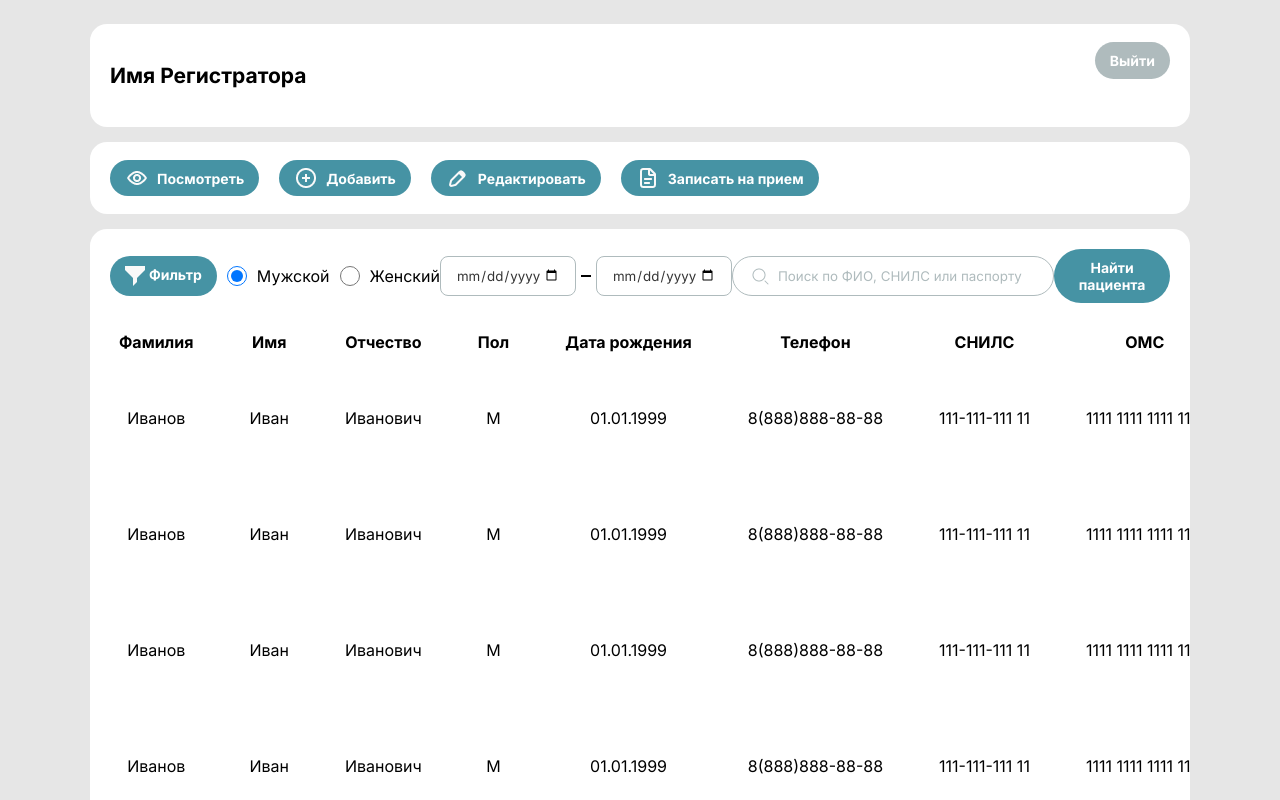
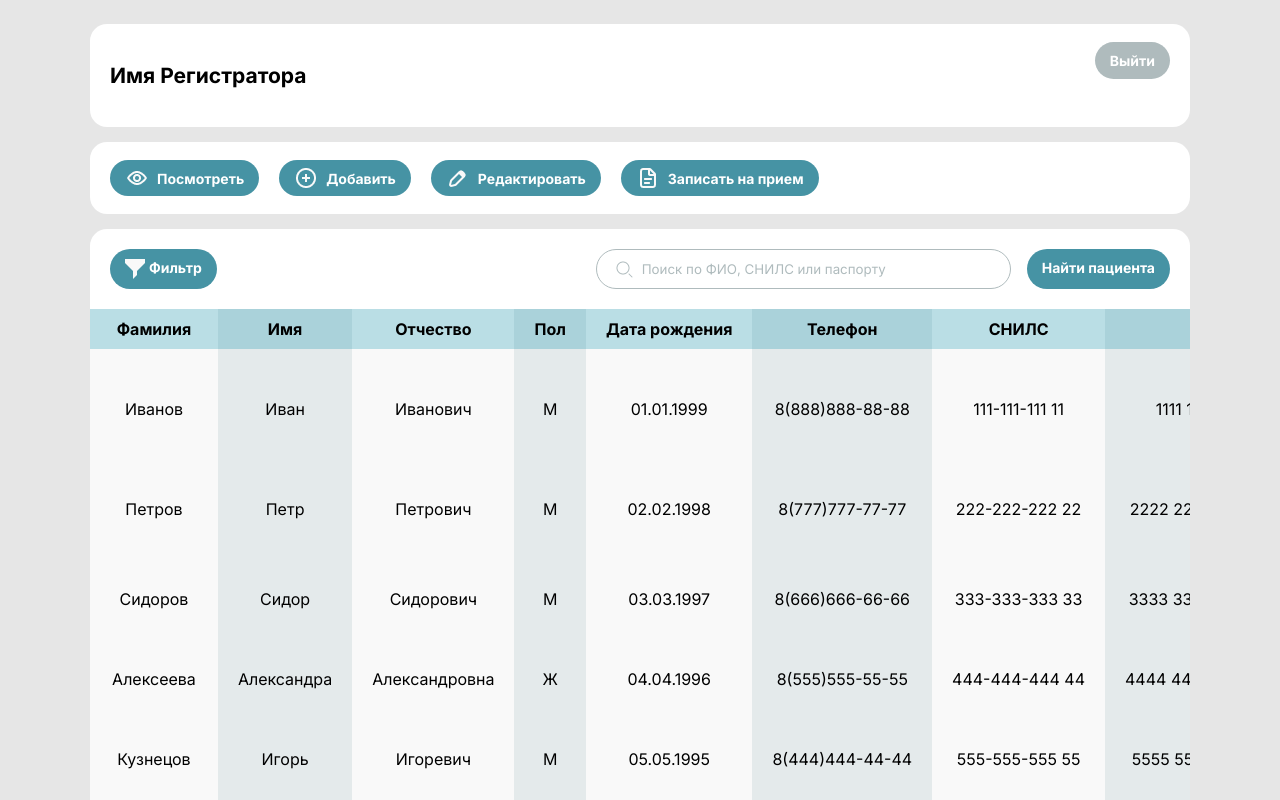
Before and after one commit to RpgGolden/crmDiploma, a React (Create React App) app in the folder web/: page /HomePage in a window 1280 px wide. Shown: the top 800 px of the page. Built offline with nearby package versions, Linux system fonts and the light colour scheme.

Commit message:
filter 1

```diff
--- a/web/src/components/TableRegistrar/Data.js
+++ b/web/src/components/TableRegistrar/Data.js
@@ -23,98 +23,98 @@ export const tableData = [
     snils: "111-111-111 11",
     oms: "1111 1111 1111 1111",
     passport: "6666 666666",
-    registration: "Ростовсквя обл, г. Таганрог, ул. Никрасовская д. 26а",
+    registration: "Ростовская обл, г. Таганрог, ул. Никрасовская д. 26а",
   },
   {
     id: 1,
-    surname: "Иванов",
-    name: "Иван",
-    patronymic: "Иванович",
+    surname: "Петров",
+    name: "Петр",
+    patronymic: "Петрович",
     gender: "М",
-    birthdate: "01.01.1999",
-    phone: "8(888)888-88-88",
-    snils: "111-111-111 11",
-    oms: "1111 1111 1111 1111",
-    passport: "6666 666666",
-    registration: "Ростовсквя обл, г. Таганрог, ул. Никрасовская д. 26а",
+    birthdate: "02.02.1998",
+    phone: "8(777)777-77-77",
+    snils: "222-222-222 22",
+    oms: "2222 2222 2222 2222",
+    passport: "7777 777777",
+    registration: "Московская обл, г. Москва, ул. Ленина д. 10",
   },
   {
     id: 2,
-    surname: "Иванов",
-    name: "Иван",
-    patronymic: "Иванович",
+    surname: "Сидоров",
+    name: "Сидор",
+    patronymic: "Сидорович",
     gender: "М",
-    birthdate: "01.01.1999",
-    phone: "8(888)888-88-88",
-    snils: "111-111-111 11",
-    oms: "1111 1111 1111 1111",
-    passport: "6666 666666",
-    registration: "Ростовсквя обл, г. Таганрог, ул. Никрасовская д. 26а",
+    birthdate: "03.03.1997",
+    phone: "8(666)666-66-66",
+    snils: "333-333-333 33",
+    oms: "3333 3333 3333 3333",
+    passport: "8888 888888",
+    registration: "Санкт-Петербург, ул. Невский пр., д. 1",
   },
   {
     id: 3,
-    surname: "Иванов",
-    name: "Иван",
-    patronymic: "Иванович",
-    gender: "М",
-    birthdate: "01.01.1999",
-    phone: "8(888)888-88-88",
-    snils: "111-111-111 11",
-    oms: "1111 1111 1111 1111",
-    passport: "6666 666666",
-    registration: "Ростовсквя обл, г. Таганрог, ул. Никрасовская д. 26а",
+    surname: "Алексеева",
+    name: "Александра",
+    patronymic: "Александровна",
+    gender: "Ж",
+    birthdate: "04.04.1996",
+    phone: "8(555)555-55-55",
+    snils: "444-444-444 44",
+    oms: "4444 4444 4444 4444",
+    passport: "9999 999999",
+    registration: "Екатеринбург, ул. Ленина, д. 5",
   },
   {
     id: 4,
-    surname: "Иванов",
-    name: "Иван",
-    patronymic: "Иванович",
+    surname: "Кузнецов",
+    name: "Игорь",
+    patronymic: "Игоревич",
     gender: "М",
-    birthdate: "01.01.1999",
-    phone: "8(888)888-88-88",
-    snils: "111-111-111 11",
-    oms: "1111 1111 1111 1111",
-    passport: "6666 666666",
-    registration: "Ростовсквя обл, г. Таганрог, ул. Никрасовская д. 26а",
+    birthdate: "05.05.1995",
+    phone: "8(444)444-44-44",
+    snils: "555-555-555 55",
+    oms: "5555 5555 5555 5555",
+    passport: "1010 101010",
+    registration: "Новосибирск, ул. Лермонтова, д. 15",
   },
   {
     id: 5,
-    surname: "Иванов",
-    name: "Иван",
-    patronymic: "Иванович",
-    gender: "М",
-    birthdate: "01.01.1999",
-    phone: "8(888)888-88-88",
-    snils: "111-111-111 11",
-    oms: "1111 1111 1111 1111",
-    passport: "6666 666666",
-    registration: "Ростовсквя обл, г. Таганрог, ул. Никрасовская д. 26а",
+    surname: "Михайлова",
+    name: "Мария",
+    patronymic: "Михайловна",
+    gender: "Ж",
+    birthdate: "06.06.1994",
+    phone: "8(333)333-33-33",
+    snils: "666-666-666 66",
+    oms: "6666 6666 6666 6666",
+    passport: "1212 121212",
+    registration: "Краснодар, ул. Кирова, д. 20",
   },
   {
     id: 6,
-    surname: "Иванов",
-    name: "Иван",
-    patronymic: "Иванович",
+    surname: "Егоров",
+    name: "Егор",
+    patronymic: "Егорович",
     gender: "М",
-    birthdate: "01.01.1999",
-    phone: "8(888)888-88-88",
-    snils: "111-111-111 11",
-    oms: "1111 1111 1111 1111",
-    passport: "6666 666666",
-    registration: "Ростовсквя обл, г. Таганрог, ул. Никрасовская д. 26а",
+    birthdate: "07.07.1993",
+    phone: "8(222)222-22-22",
+    snils: "777-777-777 77",
+    oms: "7777 7777 7777 7777",
+    passport: "1313 131313",
+    registration: "Волгоград, ул. Ленинградская, д. 25",
   },
   {
     id: 7,
-    surname: "Иванов",
-    name: "Иван",
-    patronymic: "Иванович",
-    gender: "М",
-    birthdate: "01.01.1999",
-    phone: "8(888)888-88-88",
-    snils: "111-111-111 11",
-    oms: "1111 1111 1111 1111",
-    passport: "6666 666666",
-    registration: "Ростовсквя обл, г. Таганрог, ул. Никрасовская д. 26а",
+    surname: "Ольгина",
+    name: "Ольга",
+    patronymic: "Олеговна",
+    gender: "Ж",
+    birthdate: "08.08.1992",
+    phone: "8(111)111-11-11",
+    snils: "888-888-888 88",
+    oms: "8888 8888 8888 8888",
+    passport: "1414 141414",
+    registration: "Самара, ул. Советская, д. 30",
   },
   {
     id: 8,
@@ -155,4 +155,134 @@ export const tableData = [
     passport: "6666 666666",
     registration: "Ростовсквя обл, г. Таганрог, ул. Никрасовская д. 26а",
   },
+  {
+    id: 11,
+    surname: "Иванов",
+    name: "Иван",
+    patronymic: "Иванович",
+    gender: "М",
+    birthdate: "01.01.1999",
+    phone: "8(888)888-88-88",
+    snils: "111-111-111 11",
+    oms: "1111 1111 1111 1111",
+    passport: "6666 666666",
+    registration: "Ростовсквя обл, г. Таганрог, ул. Никрасовская д. 26а",
+  },
+  {
+    id: 12,
+    surname: "Иванов",
+    name: "Иван",
+    patronymic: "Иванович",
+    gender: "М",
+    birthdate: "01.01.1999",
+    phone: "8(888)888-88-88",
+    snils: "111-111-111 11",
+    oms: "1111 1111 1111 1111",
+    passport: "6666 666666",
+    registration: "Ростовсквя обл, г. Таганрог, ул. Никрасовская д. 26а",
+  },
+  {
+    id: 13,
+    surname: "Иванов",
+    name: "Иван",
+    patronymic: "Иванович",
+    gender: "М",
+    birthdate: "01.01.1999",
+    phone: "8(888)888-88-88",
+    snils: "111-111-111 11",
+    oms: "1111 1111 1111 1111",
+    passport: "6666 666666",
+    registration: "Ростовсквя обл, г. Таганрог, ул. Никрасовская д. 26а",
+  },
+  {
+    id: 14,
+    surname: "Иванов",
+    name: "Иван",
+    patronymic: "Иванович",
+    gender: "М",
+    birthdate: "01.01.1999",
+    phone: "8(888)888-88-88",
+    snils: "111-111-111 11",
+    oms: "1111 1111 1111 1111",
+    passport: "6666 666666",
+    registration: "Ростовсквя обл, г. Таганрог, ул. Никрасовская д. 26а",
+  },
+  {
+    id: 15,
+    surname: "Иванов",
+    name: "Иван",
+    patronymic: "Иванович",
+    gender: "М",
+    birthdate: "01.01.1999",
+    phone: "8(888)888-88-88",
+    snils: "111-111-111 11",
+    oms: "1111 1111 1111 1111",
+    passport: "6666 666666",
+    registration: "Ростовсквя обл, г. Таганрог, ул. Никрасовская д. 26а",
+  },
+  {
+    id: 16,
+    surname: "Иванов",
+    name: "Иван",
+    patronymic: "Иванович",
+    gender: "М",
+    birthdate: "01.01.1999",
+    phone: "8(888)888-88-88",
+    snils: "111-111-111 11",
+    oms: "1111 1111 1111 1111",
+    passport: "6666 666666",
+    registration: "Ростовсквя обл, г. Таганрог, ул. Никрасовская д. 26а",
+  },
+  {
+    id: 17,
+    surname: "Иванов",
+    name: "Иван",
+    patronymic: "Иванович",
+    gender: "М",
+    birthdate: "01.01.1999",
+    phone: "8(888)888-88-88",
+    snils: "111-111-111 11",
+    oms: "1111 1111 1111 1111",
+    passport: "6666 666666",
+    registration: "Ростовсквя обл, г. Таганрог, ул. Никрасовская д. 26а",
+  },
+  {
+    id: 18,
+    surname: "Иванов",
+    name: "Иван",
+    patronymic: "Иванович",
+    gender: "М",
+    birthdate: "01.01.1999",
+    phone: "8(888)888-88-88",
+    snils: "111-111-111 11",
+    oms: "1111 1111 1111 1111",
+    passport: "6666 666666",
+    registration: "Ростовсквя обл, г. Таганрог, ул. Никрасовская д. 26а",
+  },
+  {
+    id: 19,
+    surname: "Иванов",
+    name: "Иван",
+    patronymic: "Иванович",
+    gender: "М",
+    birthdate: "01.01.1999",
+    phone: "8(888)888-88-88",
+    snils: "111-111-111 11",
+    oms: "1111 1111 1111 1111",
+    passport: "6666 666666",
+    registration: "Ростовсквя обл, г. Таганрог, ул. Никрасовская д. 26а",
+  },
+  {
+    id: 20,
+    surname: "Иванов",
+    name: "Иван",
+    patronymic: "Иванович",
+    gender: "М",
+    birthdate: "01.01.1999",
+    phone: "8(888)888-88-88",
+    snils: "111-111-111 11",
+    oms: "1111 1111 1111 1111",
+    passport: "6666 666666",
+    registration: "Ростовсквя обл, г. Таганрог, ул. Никрасовская д. 26а",
+  },
 ];
--- a/web/src/components/TableRegistrar/TableRegistrar.jsx
+++ b/web/src/components/TableRegistrar/TableRegistrar.jsx
@@ -1,29 +1,61 @@
-import React from "react";
+import React, { useMemo, useState } from "react";
 import styles from "./TableRegistrar.module.scss";
 import { tableData, tableHead } from "./Data";
 
-function TableRegistrar(props) {
+function TableRegistrar() {
+  const tableDataMemo = useMemo(() => tableData, []);
+  const [filterShow, setFilterShow] = useState(false);
+  const [filtredData, setFiltredData] = useState(tableDataMemo);
+
+  const sherchData = (el) => {
+    const query = el.target.value;
+
+    setFiltredData(
+      tableDataMemo.filter((item) => {
+        return (
+          item.name.toLowerCase().includes(query.toLowerCase()) ||
+          item.surname.toLowerCase().includes(query.toLowerCase()) ||
+          item.patronymic.toLowerCase().includes(query.toLowerCase()) ||
+          item.snils.toLowerCase().includes(query.toLowerCase()) ||
+          item.passport.toLowerCase().includes(query.toLowerCase())
+        );
+      })
+    );
+  };
+
   return (
     <div className={styles.TableRegistrar}>
       <div className={styles.head}>
-        <button>
+        <div className={styles.filters}>
+          <button onClick={() => setFilterShow(!filterShow)}>
             <img src="./img/filter.png" alt="filter" />
             Фильтр
           </button>
+          {filterShow && (
+            <>
               <label className={styles.labelradio} htmlFor="myRadio">
-          <input type="radio" id="men" name="gender" checked /> Мужской
-          <input type="radio" id="women" name="gender" /> Женский
+                <input type="checkbox" id="men" name="gender" /> Мужской
+                <input type="checkbox" id="women" name="gender" /> Женский
               </label>
               <div className={styles.date}>
                 <input type="date" />
                 <div className={styles.lin}></div>
                 <input type="date" />
               </div>
+            </>
+          )}
+        </div>
+        <div className={styles.right_block}>
           <div className={styles.search}>
             <img src="./img/Search_light.png" alt="Search_light" />
-          <input placeholder="Поиск по ФИО, СНИЛС или паспорту" type="text" />
+            <input
+              onChange={sherchData}
+              placeholder="Поиск по ФИО, СНИЛС или паспорту"
+              type="text"
+            />
           </div>
           <button>Найти пациента</button>
+        </div>
       </div>
 
       <div className={styles.table}>
@@ -36,7 +68,7 @@ function TableRegistrar(props) {
             </tr>
           </thead>
           <tbody>
-            {tableData.map((row, index) => (
+            {filtredData.map((row) => (
               <tr key={row.id}>
                 {tableHead.map((el) => (
                   <td key={el.key}>{row[`${el.key}`]}</td>
@@ -46,6 +78,9 @@ function TableRegistrar(props) {
           </tbody>
         </table>
       </div>
+      <div className={styles.text_length}>
+        <p>Всего строк: {filtredData.length}</p>
+      </div>
     </div>
   );
 }
--- a/web/src/components/TableRegistrar/TableRegistrar.module.scss
+++ b/web/src/components/TableRegistrar/TableRegistrar.module.scss
@@ -19,14 +19,17 @@
     .labelradio {
       display: flex;
       align-items: center;
+
       input {
         width: 20px;
         height: 20px;
         margin: 10px;
+        margin-left: 30px;
       }
     }
 
     .date {
+      margin-left: 30px;
       display: flex;
       flex-direction: row;
       input {
@@ -42,22 +45,75 @@
 
     .search {
       @include img-input-text(415px, 41px);
+      margin-right: 16px;
     }
   }
 
+  .filters {
+    display: flex;
+    flex-direction: row;
+    justify-content: space-between;
+    padding-right: 32px;
+  }
+
+  .right_block {
+    display: flex;
+  }
+
+  table {
+    width: 100%;
+    border-collapse: collapse; /* Объединяем границы ячеек */
+    border-spacing: 0; /* Устанавливаем отступы между ячейками на 0 */
+  }
+
   .table {
-    overflow-y: auto;
+    overflow-y: scroll;
+    overflow-x: hidden;
     width: 100%;
-    height: 633px;
+    max-height: 580px;
+
     th,
     td {
-      padding: 7px 27px;
+      padding: 10px 20px;
       white-space: nowrap;
       text-align: center;
+      margin: 0;
     }
     td:last-child {
       white-space: wrap;
       text-align: justify;
     }
+
+    th:nth-child(odd) {
+      background-color: var(--light-turquoise-color);
+    }
+    th:nth-child(even) {
+      background-color: var(--dark-turquoise-color);
+    }
+
+    td:nth-child(odd) {
+      background-color: #f9f9f9;
+    }
+    td:nth-child(even) {
+      background-color: #e4eaeb;
+    }
+  }
+
+  .table::-webkit-scrollbar {
+    width: 10px; /* Ширина вертикальной полосы прокрутки */
+  }
+
+  .table::-webkit-scrollbar-track {
+    background: #f1f1f1; /* Цвет фона полосы прокрутки */
+  }
+
+  .table::-webkit-scrollbar-thumb {
+    background: var(--dark-grey-color); /* Цвет полосы прокрутки */
+  }
+
+  .text_length {
+    padding: 18px 20px;
+    color: var(--dark-grey-color);
+    @include font(14px, 400);
   }
 }
--- a/web/src/styles/color.scss
+++ b/web/src/styles/color.scss
@@ -3,4 +3,6 @@
   --white-color: #fff;
   --turquoise-color: #4693a4;
   --dark-grey-color: #afbbbd;
+  --light-turquoise-color: #badee5;
+  --dark-turquoise-color: #aad2da;
 }
```
Lines whose indentation alone changed are shown as unchanged.
